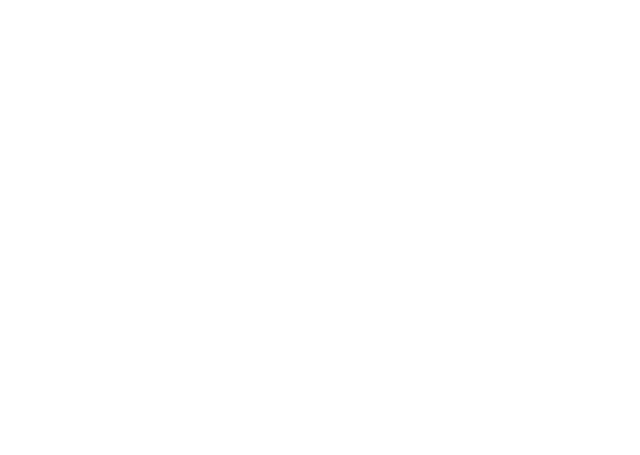
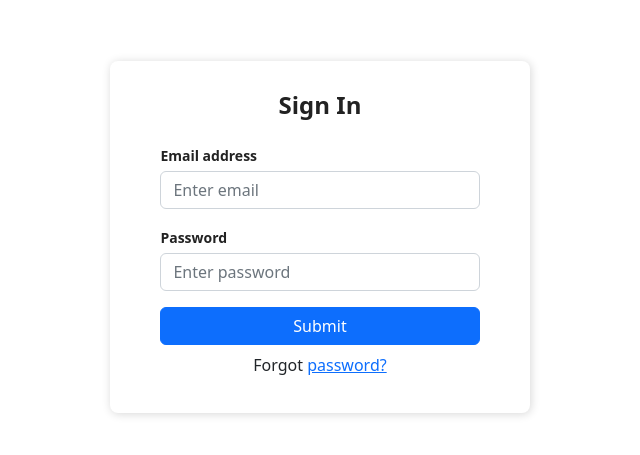
Before and after one commit to cmille47/onlineEMR, a React (Create React App) app in the folder frontend/client/: page /auth in a window 1280 px wide. Before the commit this address had no page. Shown: the part 163-618 px from the top of the page, without its empty margins (320-960 px from the left). Built offline with nearby package versions, Linux system fonts and the light colour scheme; the HTML template or start-up script is replaced by a standard one.

Commit message:
login page fully funtioning with post methods

```diff
--- a/frontend/client/package.json
+++ b/frontend/client/package.json
@@ -7,7 +7,9 @@
     "@testing-library/jest-dom": "^5.16.5",
     "@testing-library/react": "^13.4.0",
     "@testing-library/user-event": "^13.5.0",
+    "bootstrap": "^5.2.3",
     "react": "^18.2.0",
+    "react-bootstrap": "^2.7.4",
     "react-dom": "^18.2.0",
     "react-router-dom": "^6.10.0",
     "react-scripts": "5.0.1",
--- a/frontend/client/src/App.css
+++ b/frontend/client/src/App.css
@@ -1,38 +1,3 @@
 .App {
-  text-align: center;
+  background-color: white;
 }
-
-.App-logo {
-  height: 40vmin;
-  pointer-events: none;
-}
-
-@media (prefers-reduced-motion: no-preference) {
-  .App-logo {
-    animation: App-logo-spin infinite 20s linear;
-  }
-}
-
-.App-header {
-  background-color: #282c34;
-  min-height: 100vh;
-  display: flex;
-  flex-direction: column;
-  align-items: center;
-  justify-content: center;
-  font-size: calc(10px + 2vmin);
-  color: white;
-}
-
-.App-link {
-  color: #61dafb;
-}
-
-@keyframes App-logo-spin {
-  from {
-    transform: rotate(0deg);
-  }
-  to {
-    transform: rotate(360deg);
-  }
-}
--- a/frontend/client/src/App.js
+++ b/frontend/client/src/App.js
@@ -1,8 +1,11 @@
 import React from 'react';
 import { BrowserRouter as Router, Routes, Route } from 'react-router-dom';
-import LoginPage from './components/LoginPage';
 import WelcomePage from './components/WelcomePage';
 import Playground from './components/Playground';
+import Dashboard from './components/Dashboard';
+import Auth from './components/Auth';
+import "bootstrap/dist/css/bootstrap.min.css"
+import './App.css';
 
 
 function App() {
@@ -11,8 +14,9 @@ function App() {
       <Router>
         <Routes>
           <Route exact path="/" element={<WelcomePage />} />
-          <Route path="/login" element={<LoginPage />} />
+          <Route path="/auth" element={<Auth />} />
           <Route path="/deve" element={<Playground />} />
+          <Route path="/dashboard" element={<Dashboard />} />
         </Routes>
       </Router>
     </div>
--- /dev/null
+++ b/frontend/client/src/components/Auth.css
@@ -0,0 +1,35 @@
+.Auth-form-container {
+    display: flex;
+    justify-content: center;
+    align-items: center;
+    width: 100vw;
+    height: 100vh;
+  }
+
+  .Auth-form {
+    width: 420px;
+    box-shadow: rgb(0 0 0 / 16%) 1px 1px 10px;
+    padding-top: 30px;
+    padding-bottom: 20px;
+    border-radius: 8px;
+    background-color: white;
+  }
+
+  .Auth-form-content {
+    padding-left: 12%;
+    padding-right: 12%;
+  }
+
+  .Auth-form-title {
+    text-align: center;
+    margin-bottom: 1em;
+    font-size: 24px;
+    color: rgb(34, 34, 34);
+    font-weight: 800;
+  }
+
+  label {
+    font-size: 14px;
+    font-weight: 600;
+    color: rgb(34, 34, 34);
+  }
--- /dev/null
+++ b/frontend/client/src/components/Auth.js
@@ -0,0 +1,72 @@
+import React, { useState } from "react"
+import "./Auth.css"
+
+export default function Auth(props) {
+    const [username, setUsername] = useState('');
+    const [password, setPassword] = useState('');
+
+    const handleSubmit = (e) => {
+      e.preventDefault();
+      fetch('/login_info', {
+        method: 'POST',
+        headers: {
+          'Content-Type': 'application/json'
+        },
+        body: JSON.stringify({
+          username: username,
+          password: password
+        })
+      })
+      .then((response) => {
+        return response.json();
+      })
+      .then((data) => {
+        console.log(data);
+      })
+      .catch((error) => {
+        console.log(error);
+      });
+    }
+
+    return (
+      <div className="Auth-form-container">
+        <form className="Auth-form" onSubmit={handleSubmit}>
+          <div className="Auth-form-content">
+            <h3 className="Auth-form-title">Sign In</h3>
+            <div className="form-group mt-3">
+              <label>Email address</label>
+              <input
+                type="email"
+                className="form-control mt-1"
+                placeholder="Enter email"
+                name="username"
+                id="username"
+                value={username}
+                onChange={(e) => setUsername(e.target.value)}
+              />
+            </div>
+            <div className="form-group mt-3">
+              <label>Password</label>
+              <input
+                type="password"
+                className="form-control mt-1"
+                placeholder="Enter password"
+                name='password'
+                id='password'
+                value={password}
+                onChange={(e) => setPassword(e.target.value)}
+              />
+            </div>
+            <div className="d-grid gap-2 mt-3">
+              <button type="submit" className="btn btn-primary">
+                Submit
+              </button>
+            </div>
+            <p className="forgot-password text-center mt-2">
+              Forgot <a href="#">password?</a>
+            </p>
+          </div>
+        </form>
+      </div>
+    )
+  }
--- /dev/null
+++ b/frontend/client/src/components/Dashboard.js
@@ -0,0 +1,50 @@
+import { useState } from 'react';
+import { useNavigate, Link, Outlet } from 'react-router-dom';
+
+
+
+
+function Dashboard() {
+  const [isLoggedIn, setIsLoggedIn] = useState(true);
+
+  const navigate = useNavigate();
+
+  if (!isLoggedIn) {
+    // if user is not logged in, redirect to login page
+    navigate('/login');
+  }
+
+
+  const handleLogout = () => {
+    // Clear the user session
+    setIsLoggedIn(false);
+
+    // Navigate to the login page
+    navigate('/login');
+  };
+
+  return (
+    <>
+      <nav>
+        <ul>
+          <li>
+            <Link to="/">Home</Link>
+          </li>
+          <li>
+            <Link to="/about">About</Link>
+          </li>
+          <li>
+            <Link to="/contact">Contact</Link>
+          </li>
+          <li>
+            <button onClick={handleLogout}>Logout</button>
+          </li>
+        </ul>
+      </nav>
+      <h1>Welcome to the Dashboard</h1>
+      <Outlet />
+    </>
+  );
+}
+
+export default Dashboard;
--- a/frontend/client/src/components/LoginPage.js
+++ /dev/null
@@ -1,47 +0,0 @@
-import React, { useState } from 'react';
-
-const LoginPage=()=>{
-  const [username, setUsername] = useState('');
-  const [password, setPassword] = useState('');
-
-  const handleSubmit = (e) => {
-    e.preventDefault();
-    fetch('/login_info', {
-      method: 'POST',
-      headers: {
-        'Content-Type': 'application/json'
-      },
-      body: JSON.stringify({
-        username: username,
-        password: password
-      })
-    })
-    .then((response) => {
-      return response.json();
-    })
-    .then((data) => {
-      console.log(data);
-    })
-    .catch((error) => {
-      console.log(error);
-    });
-  }
-
-  return (
-    <div>
-      <form onSubmit={handleSubmit}>
-        <div>
-          <label htmlFor="username">Username</label>
-          <input type="text" name="username" id="username" value={username} onChange={(e) => setUsername(e.target.value)}/>
-        </div>
-        <div>
-          <label htmlFor='password'>Password</label>
-          <input type='password' name='password' id='password' value={password} onChange={(e) => setPassword(e.target.value)}/>
-        </div>
-        <button type='submit'>Login</button>
-      </form>
-    </div>
-  )
-}
-
-export default LoginPage;
```
Also changed, not shown: 1 other file (tests, documents, lock files or other folders).
